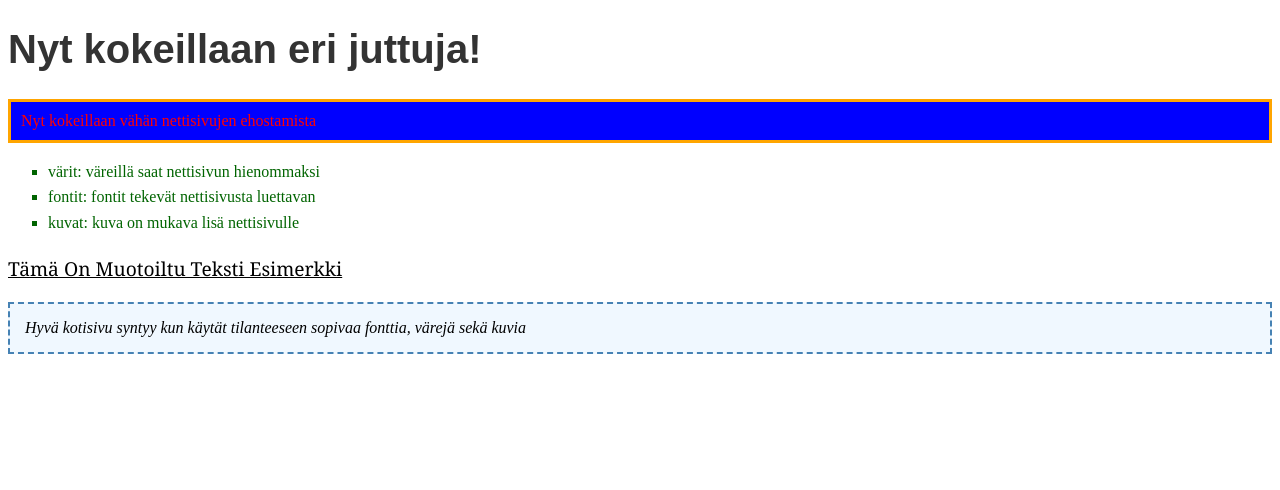
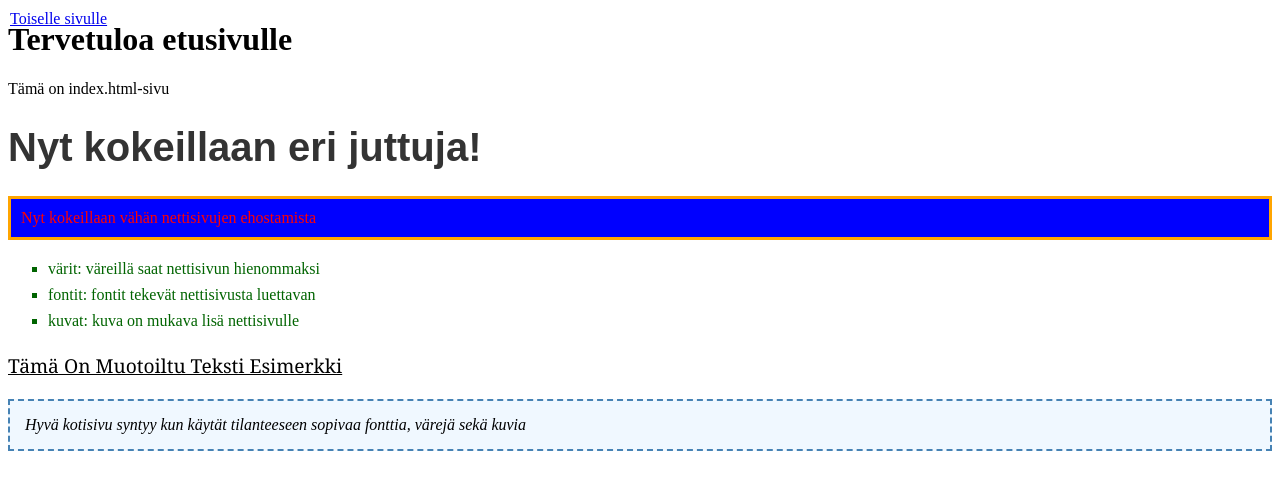
Before and after one commit to saidelmo/saidelmo.github.io, a plain HTML site: page index.html in a window 1280 px wide. Drawn offline with Linux system fonts and the light colour scheme.

Commit message:
Update index.html

```diff
--- a/index.html
+++ b/index.html
@@ -4,8 +4,18 @@
     <meta charset="UTF-8">
     <title>Nettisivujen ehostamista</title>
     <link rel="stylesheet" href="styles.css">
+    <style>
+        .top-left-link {
+            position: absolute;
+            top: 10px;
+            left: 10px;
+        }
+    </style>
 </head>
 <body>
+    <a href="second.html" class="top-left-link">Toiselle sivulle</a>
+    <h1>Tervetuloa etusivulle</h1>
+    <p>Tämä on index.html-sivu</p>
     <h1 class="header-example">Nyt kokeillaan eri juttuja!</h1>
     <p class="color-example">Nyt kokeillaan vähän nettisivujen ehostamista</p>
     <ul class="list-example">
```
